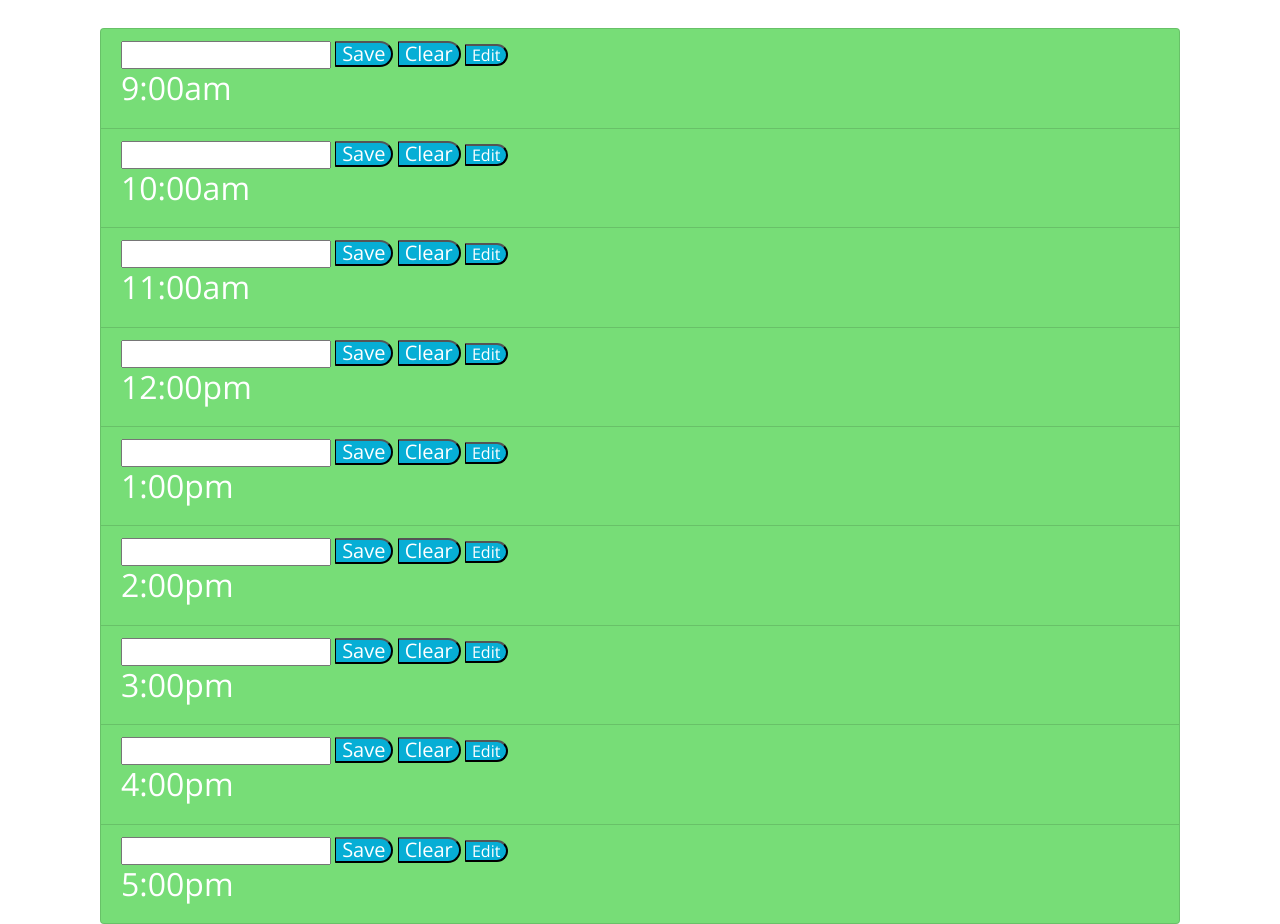
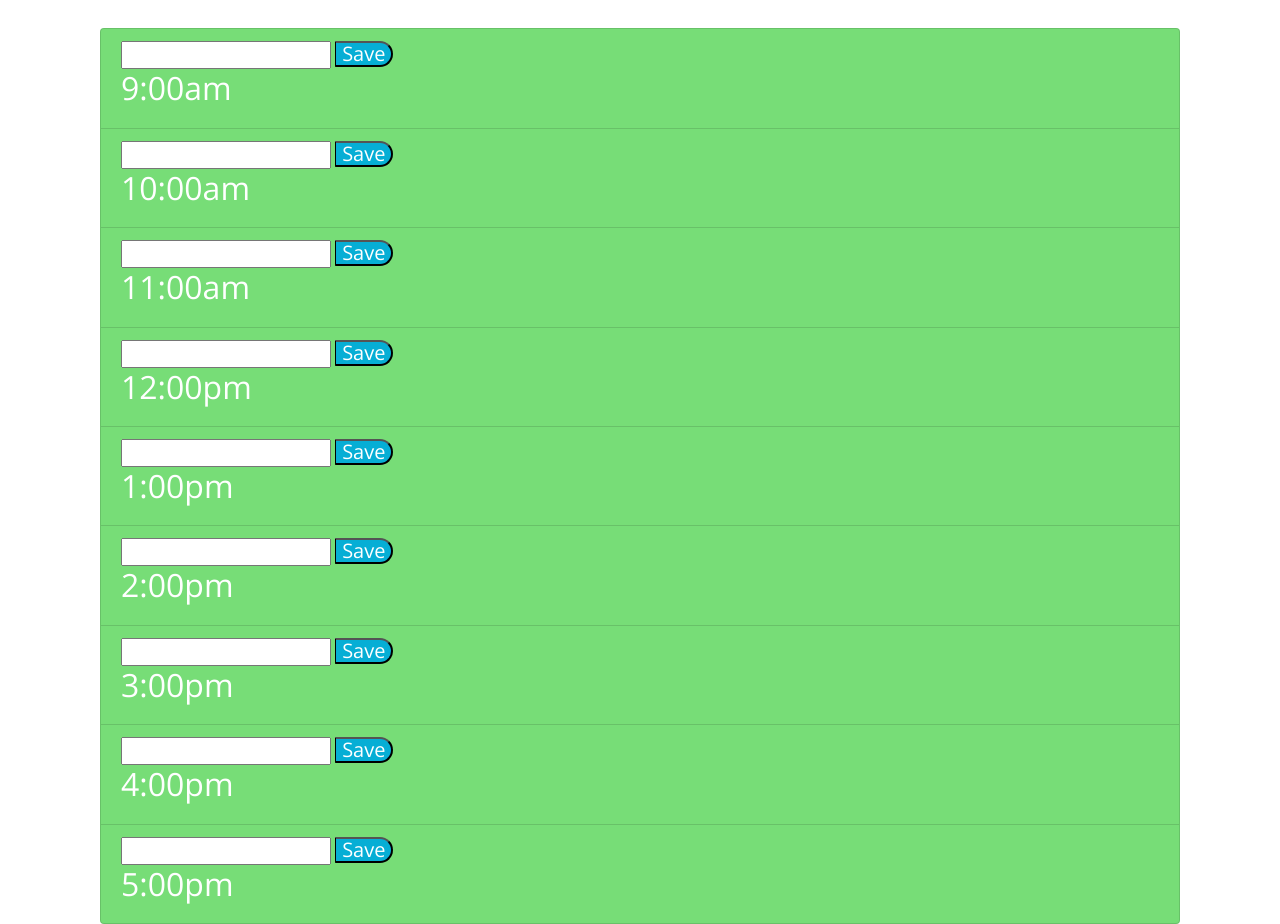
Before and after one commit to jamespericles/Day-Planner, a plain HTML site: page index.html in a window 1280 px wide. Shown: the part 360-1284 px from the top of the page. Drawn offline with nearby package versions, Linux system fonts and the light colour scheme.

Commit message:
removed edit and clear buttons, wont be able to add functionality in time

```diff
--- a/index.html
+++ b/index.html
@@ -42,8 +42,6 @@
           >
             <input type="text" class="textInput" />
             <button class="saveBtn" id="9am">Save</button>
-            <button class="clearBtn">Clear</button>
-            <button class="editBtn">Edit</button>
             <h2 id="9">9:00am</h2>
             <div class="display" id="display9am"></div>
           </li>
@@ -53,8 +51,7 @@
           >
             <input type="text" class="textweInput" />
             <button class="saveBtn" id="10am">Save</button>
-            <button class="clearBtn">Clear</button>
-            <button class="editBtn">Edit</button>
+
             <h2 id="10">10:00am</h2>
             <div class="display" id="display10am"></div>
           </li>
@@ -64,8 +61,7 @@
           >
             <input type="text" class="textInput" />
             <button class="saveBtn" id="11am">Save</button>
-            <button class="clearBtn">Clear</button>
-            <button class="editBtn">Edit</button>
+
             <h2 id="11">11:00am</h2>
             <div class="display" id="display11am"></div>
           </li>
@@ -75,8 +71,7 @@
           >
             <input type="text" class="textInput" />
             <button class="saveBtn" id="12pm">Save</button>
-            <button class="clearBtn">Clear</button>
-            <button class="editBtn">Edit</button>
+
             <h2 id="12">12:00pm</h2>
             <div class="display" id="display12pm"></div>
           </li>
@@ -86,8 +81,7 @@
           >
             <input type="text" class="textInput" />
             <button class="saveBtn" id="1pm">Save</button>
-            <button class="clearBtn">Clear</button>
-            <button class="editBtn">Edit</button>
+
             <h2 id="13">1:00pm</h2>
             <div class="display" id="display1pm"></div>
           </li>
@@ -97,8 +91,7 @@
           >
             <input type="text" class="textInput" />
             <button class="saveBtn" id="2pm">Save</button>
-            <button class="clearBtn">Clear</button>
-            <button class="editBtn">Edit</button>
+
             <h2 id="14">2:00pm</h2>
             <div class="display" id="display2pm"></div>
           </li>
@@ -108,8 +101,7 @@
           >
             <input type="text" class="textInput" />
             <button class="saveBtn" id="3pm">Save</button>
-            <button class="clearBtn">Clear</button>
-            <button class="editBtn">Edit</button>
+
             <h2 id="15">3:00pm</h2>
             <div class="display" id="display3pm"></div>
           </li>
@@ -119,8 +111,7 @@
           >
             <input type="text" class="textInput" />
             <button class="saveBtn" id="4pm">Save</button>
-            <button class="clearBtn">Clear</button>
-            <button class="editBtn">Edit</button>
+
             <h2 id="16">4:00pm</h2>
             <div class="display" id="display4pm"></div>
           </li>
@@ -130,8 +121,7 @@
           >
             <input type="text" class="textInput" />
             <button class="saveBtn" id="5pm">Save</button>
-            <button class="clearBtn">Clear</button>
-            <button class="editBtn">Edit</button>
+
             <h2 id="17">5:00pm</h2>
             <div class="display" id="display5pm"></div>
           </li>
--- a/script.js
+++ b/script.js
@@ -252,16 +252,4 @@ $(document).ready(function () {
       updateDOM();
     });
   }
-  function clear() {
-    localStorage.removeItem("9am");
-    updateDOM();
-  }
-
-  for (let i = 0; i < editBtns.length; i++) {
-    editBtns[i].addEventListener("click", function (f) {
-      let id = f.target.id;
-      let parentElement = $(`#timeBlock${id}`);
-    });
-  }
-  // Grab all clear buttons, add click function
 });
```
